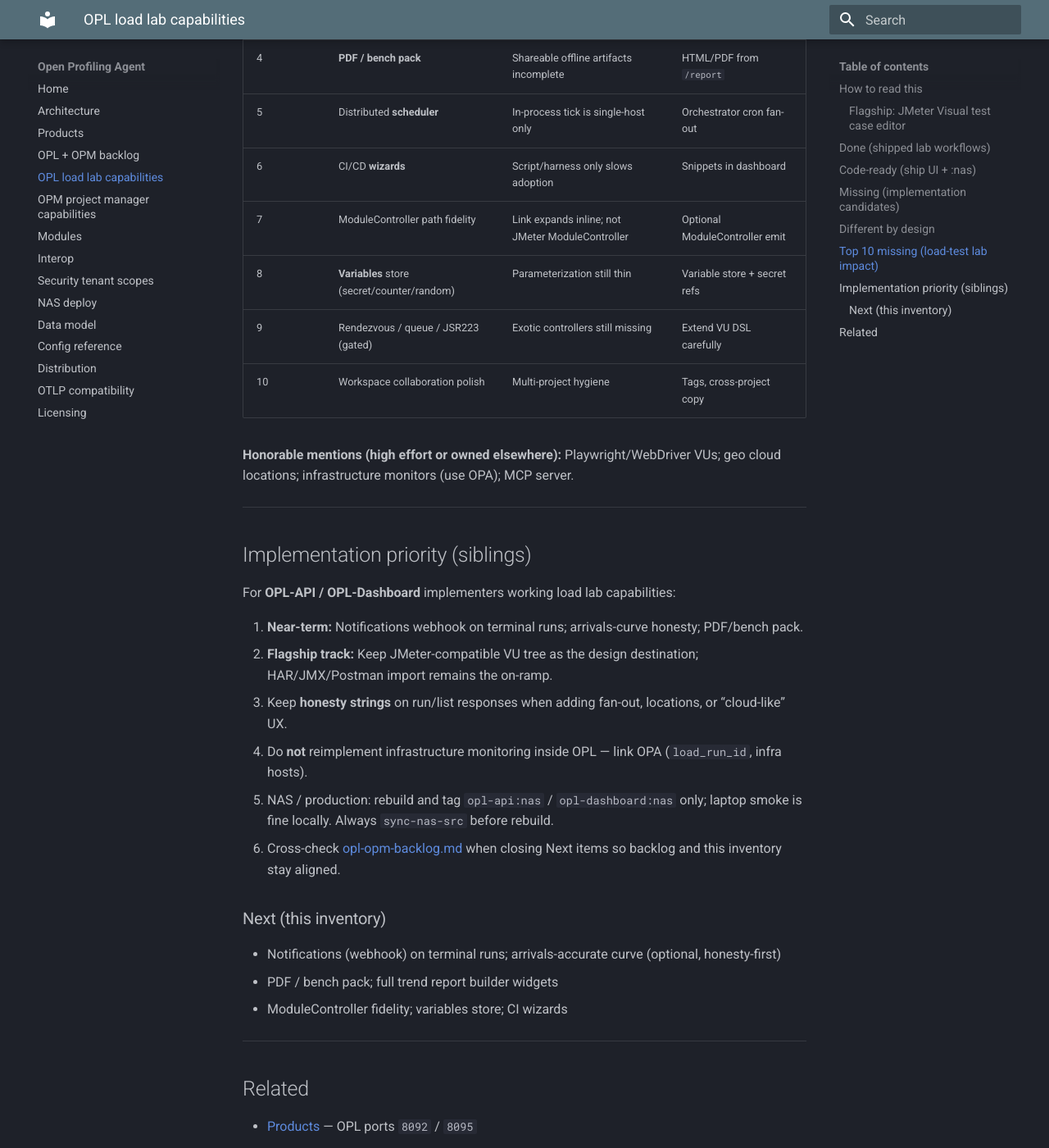
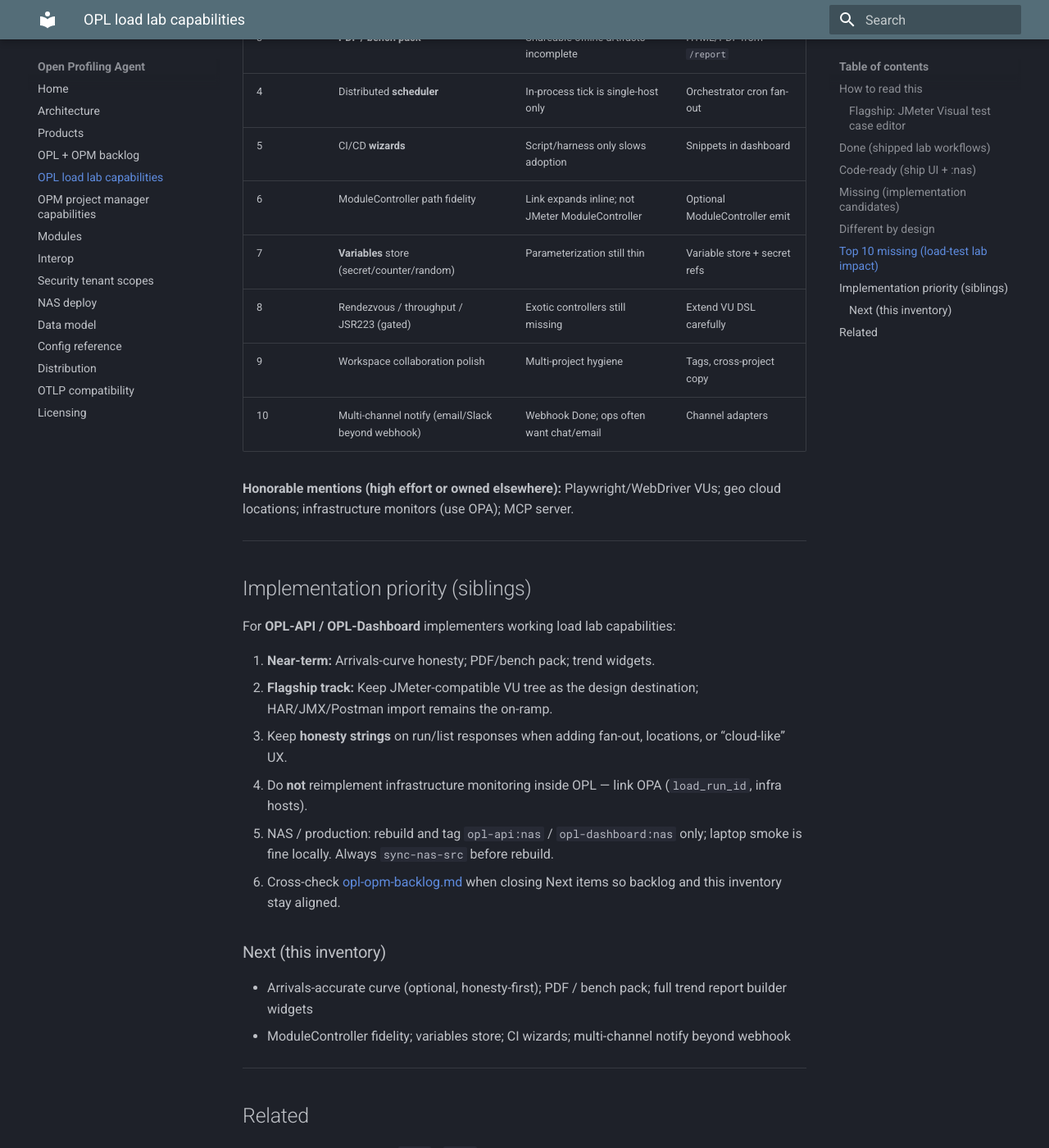
Before and after one commit to TheGrimmChester/OPA-Stack, an MkDocs documentation site: the page built from docs/opl-lab-capabilities.md, in a window 1280 px wide and 1400 px high, scrolled down 6505 px. Shown: the whole window at 82% size. Built offline with MkDocs 1.6.1 and Material for MkDocs 9.7.7, drawn with Linux system fonts in a browser that asks for light colours; some of the changed text lies outside the part shown.

Commit message:
Feature: Wire OPL terminal-run webhook env into compose
Pass OPL_RUN_WEBHOOK_* through NAS and smoke compose, document .env secrets, and mark webhook notify Done in the OPL backlog.

```diff
--- a/docs/opl-lab-capabilities.md
+++ b/docs/opl-lab-capabilities.md
@@ -84,7 +84,7 @@
 | Arrivals-accurate **load curve** injectors | Point-accurate arrival rates | ThreadGroup peak/ramp/duration approximation | Optional plugin path — honesty first |
 | Distributed **campaign** scheduler | Multi-host cron orchestration | In-process tick only | Orchestrator job fan-out |
 | **Live reporting** sinks (external APM/metrics) | External ops sinks | ClickHouse + OPA only | Optional exporters |
-| **Notifications** (email, Slack, Teams, Jira, webhook) | Failures noticed outside dashboard | None in OPL | Hook OPA alerts or OPL webhooks on terminal status |
+| **Notifications** (email, Slack, Teams, Jira, webhook) | Failures noticed outside dashboard | Webhook on terminal status (`OPL_RUN_WEBHOOK_URL`); email/Slack/Teams later | Extend channels; optional OPA alert bridge |
 | **Bench report** builder (widgets, templates, **PDF**) | Shareable offline packs | JSON/CSV report Done | PDF/HTML pack later |
 | Full **trend** report builder (widgets, templates) | Sprint-over-sprint regressions | Sparklines + history table Done; no widget builder | CH queries + Trend tab charts |
 | **Infrastructure monitoring** during test | Host/DB health while load runs | Defer to **OPA** | Deep-link OPA infra; do not fork monitors into OPL |
@@ -121,15 +121,15 @@
 | Rank | Gap | Why it hurts a lab | Sibling hint |
 |------|-----|--------------------|--------------|
 | 1 | Arrivals-accurate **curve** / multi-profile | ThreadGroup approximation ≠ realistic arrivals | Honesty-preserving injector path |
-| 2 | **Notifications** on terminal runs | Failures unnoticed outside the dashboard | Webhook on `failed` / gate fail |
-| 3 | Full **trend** report builder | Sparklines exist; no widget/template builder | CH + Trend tab widgets |
-| 4 | **PDF / bench pack** | Shareable offline artifacts incomplete | HTML/PDF from `/report` |
-| 5 | Distributed **scheduler** | In-process tick is single-host only | Orchestrator cron fan-out |
-| 6 | CI/CD **wizards** | Script/harness only slows adoption | Snippets in dashboard |
-| 7 | ModuleController path fidelity | Link expands inline; not JMeter ModuleController | Optional ModuleController emit |
-| 8 | **Variables** store (secret/counter/random) | Parameterization still thin | Variable store + secret refs |
-| 9 | Rendezvous / queue / JSR223 (gated) | Exotic controllers still missing | Extend VU DSL carefully |
-| 10 | Workspace collaboration polish | Multi-project hygiene | Tags, cross-project copy |
+| 2 | Full **trend** report builder | Sparklines exist; no widget/template builder | CH + Trend tab widgets |
+| 3 | **PDF / bench pack** | Shareable offline artifacts incomplete | HTML/PDF from `/report` |
+| 4 | Distributed **scheduler** | In-process tick is single-host only | Orchestrator cron fan-out |
+| 5 | CI/CD **wizards** | Script/harness only slows adoption | Snippets in dashboard |
+| 6 | ModuleController path fidelity | Link expands inline; not JMeter ModuleController | Optional ModuleController emit |
+| 7 | **Variables** store (secret/counter/random) | Parameterization still thin | Variable store + secret refs |
+| 8 | Rendezvous / throughput / JSR223 (gated) | Exotic controllers still missing | Extend VU DSL carefully |
+| 9 | Workspace collaboration polish | Multi-project hygiene | Tags, cross-project copy |
+| 10 | Multi-channel notify (email/Slack beyond webhook) | Webhook Done; ops often want chat/email | Channel adapters |
 
 **Honorable mentions (high effort or owned elsewhere):** Playwright/WebDriver VUs; geo cloud locations; infrastructure monitors (use OPA); MCP server.
 
@@ -139,7 +139,7 @@
 
 For **OPL-API / OPL-Dashboard** implementers working load lab capabilities:
 
-1. **Near-term:** Notifications webhook on terminal runs; arrivals-curve honesty; PDF/bench pack.
+1. **Near-term:** Arrivals-curve honesty; PDF/bench pack; trend widgets.
 2. **Flagship track:** Keep JMeter-compatible VU tree as the design destination; HAR/JMX/Postman import remains the on-ramp.
 3. Keep **honesty strings** on run/list responses when adding fan-out, locations, or “cloud-like” UX.
 4. Do **not** reimplement infrastructure monitoring inside OPL — link OPA (`load_run_id`, infra hosts).
@@ -148,9 +148,8 @@
 
 ### Next (this inventory)
 
-- Notifications (webhook) on terminal runs; arrivals-accurate curve (optional, honesty-first)
-- PDF / bench pack; full trend report builder widgets
-- ModuleController fidelity; variables store; CI wizards
+- Arrivals-accurate curve (optional, honesty-first); PDF / bench pack; full trend report builder widgets
+- ModuleController fidelity; variables store; CI wizards; multi-channel notify beyond webhook
 
 ---
 
```
Also changed, not shown: docs/nas-deploy.md (+1 -0 lines), docs/opl-opm-backlog.md (+3 -5 lines).
